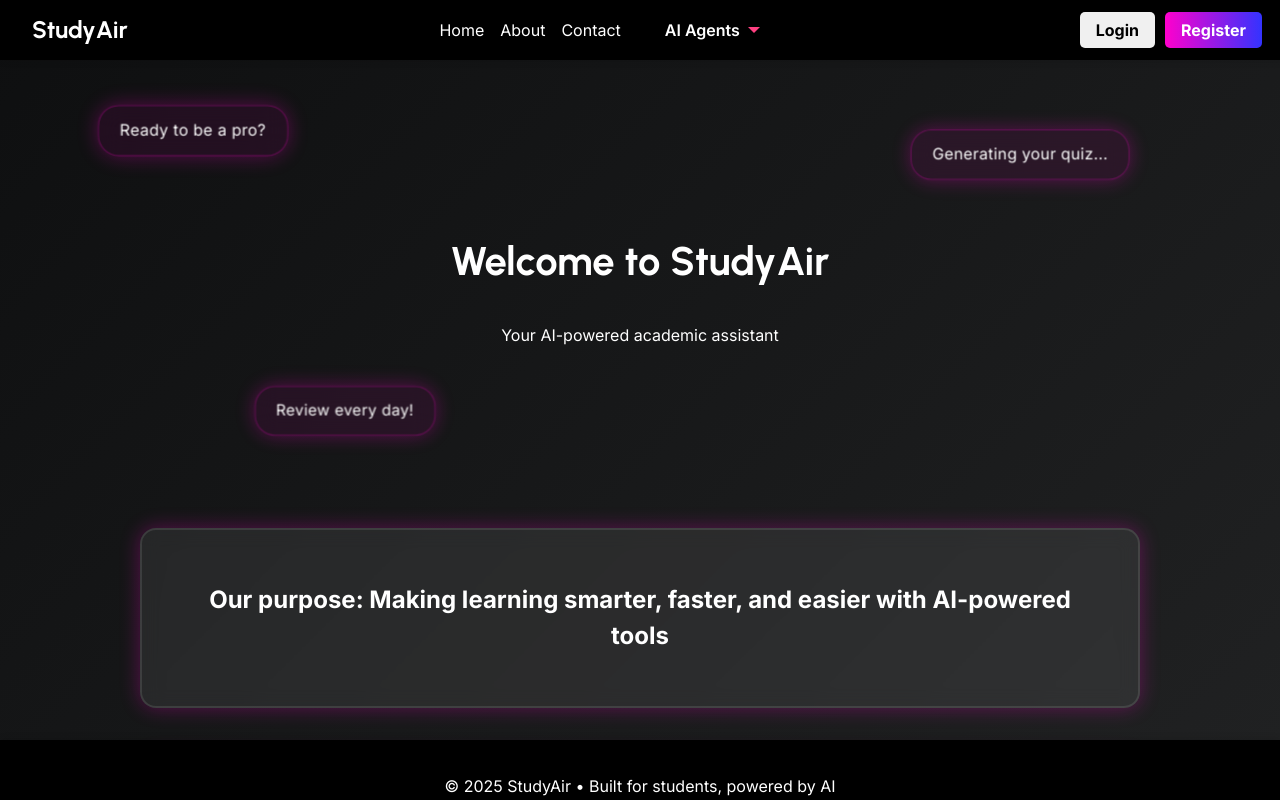
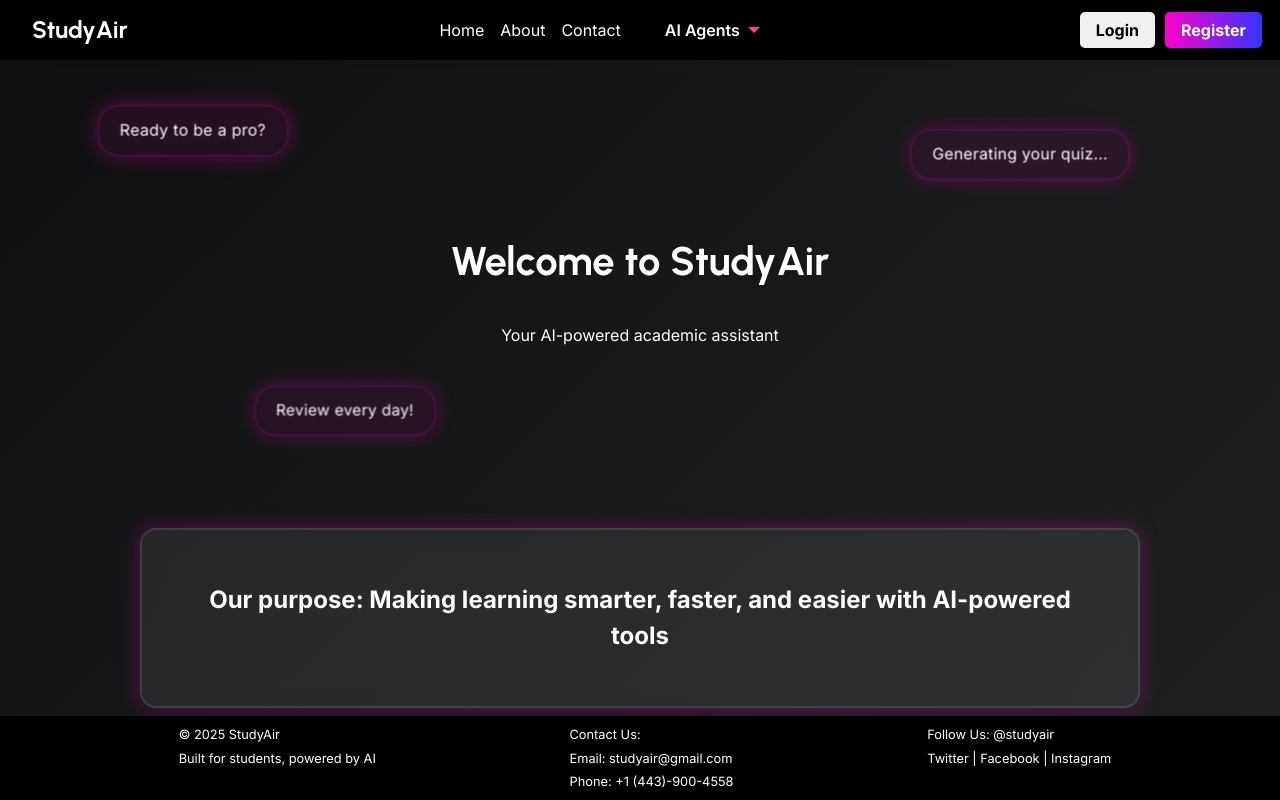
Before and after one commit to SommieOgu/StudyAir, a React (Vite) app: page / in a window 1280 px wide. Shown: the top 800 px of the page. Built offline with nearby package versions, Linux system fonts and the light colour scheme.

Commit message:
added contact info in footer

```diff
--- a/src/App.css
+++ b/src/App.css
@@ -27,7 +27,7 @@ body {
 .main-content {
   flex: 1;
   padding-top: 80px;
-  padding-bottom: 60px;
+  padding-bottom: 120px;
   overflow-y: auto;
 }
 
@@ -460,15 +460,23 @@ body {
   90% { opacity: 0; }
 }
 .footer {
-  height: 60px;
+  background-color: black;
+  color: white;
+  position: fixed;
+  bottom: 0;
   width: 100%;
-  margin-top: auto;
-  bottom: 0;
-  position: fixed;
-  z-index: 1000;
-  text-align: center;
-  line-height: 60px;
-  background: black;
-  color: white;
-  box-shadow: 0 -2px 6px rgba(0, 0, 0, 0.1);
+  padding: 5px;
+
 }
+
+.footer-container {
+  display: flex;
+  justify-content: space-evenly; /* spreads the sections */
+  flex-wrap: wrap;
+  gap: 20px;
+}
+
+.footer-section p {
+  margin: 4px 0;
+  font-size: 0.8rem;
+}
--- a/src/App.jsx
+++ b/src/App.jsx
@@ -158,8 +158,22 @@ function App() {
       </main>
 
       <footer className="footer">
-        <p>© 2025 StudyAir • Built for students, powered by AI</p>
-      </footer>
+  <div className="footer-container">
+    <div className="footer-section">
+      <p>© 2025 StudyAir</p>
+      <p>Built for students, powered by AI</p>
+    </div>
+    <div className="footer-section">
+      <p>Contact Us:</p>
+      <p>Email: studyair@gmail.com</p>
+      <p>Phone: +1 (443)-900-4558</p>
+    </div>
+    <div className="footer-section">
+      <p>Follow Us: @studyair</p>
+      <p>Twitter | Facebook | Instagram</p>
+    </div>
+  </div>
+</footer>
     </div>
   );
 }
```
